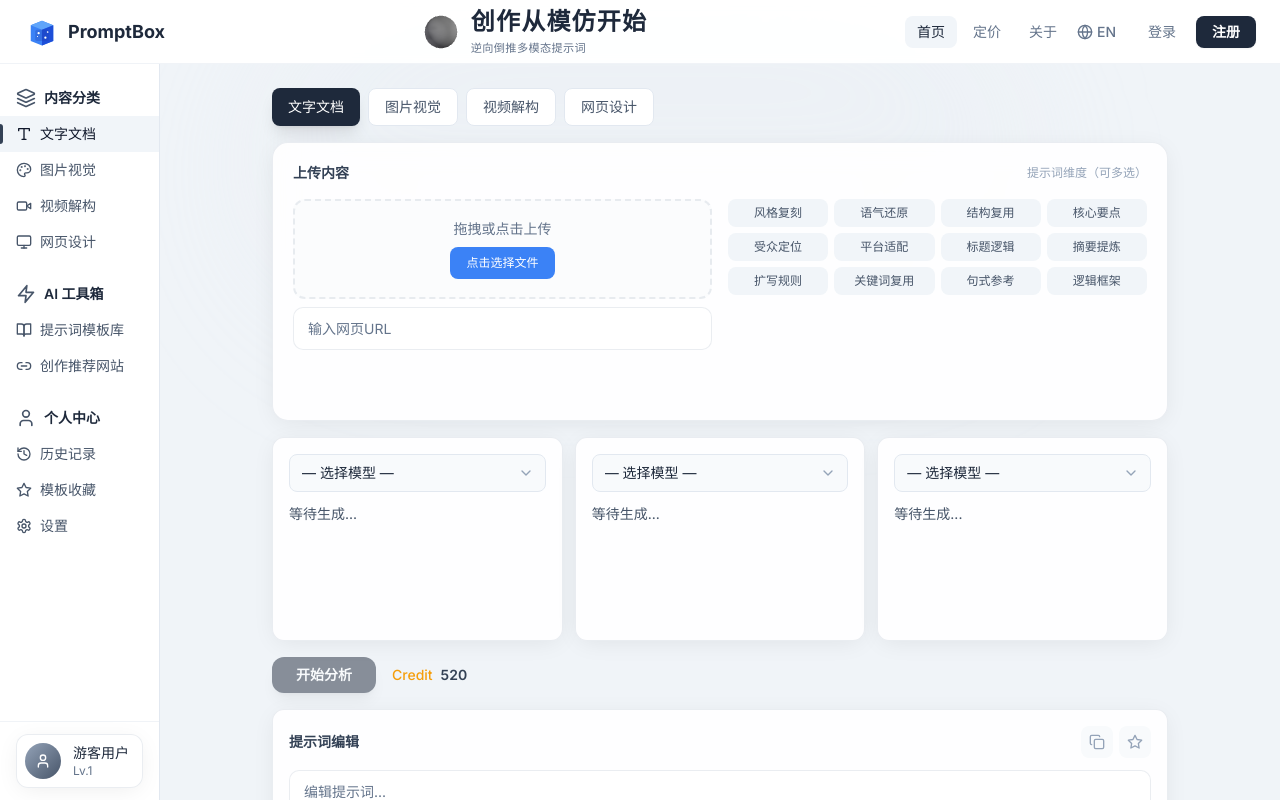
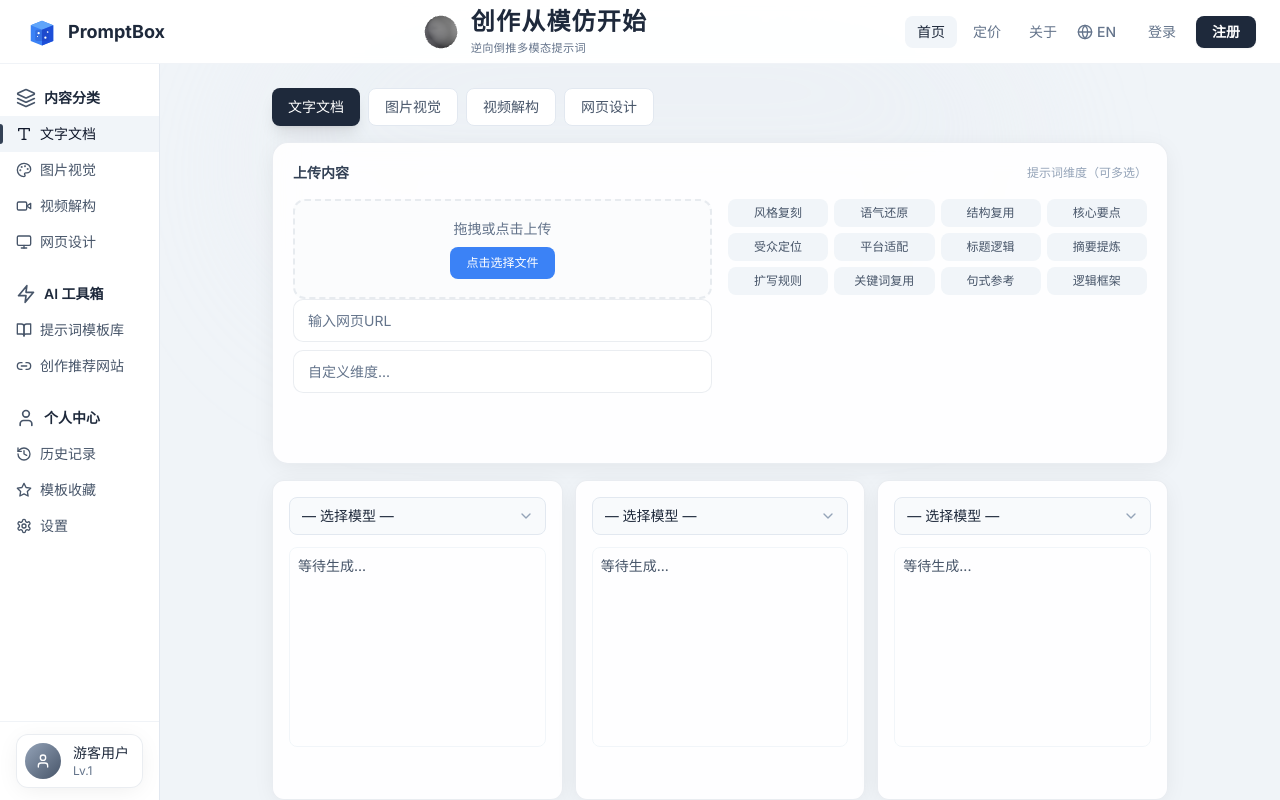
Before and after one commit to oxygen02/promptbox, a Next.js app: page / in a window 1280 px wide. Shown: the top 800 px of the page. Built offline with nearby package versions, Linux system fonts and the light colour scheme.

Commit message:
fix: Add custom dimension input, fix overflow, increase height

```diff
--- a/src/app/page.tsx
+++ b/src/app/page.tsx
@@ -562,7 +562,22 @@ ${promptContent}
                   点击选择文件
                 </button>
               </div>
-              <input type="text" placeholder="输入网页URL" value={uploadUrl} onChange={(e) => setUploadUrl(e.target.value)} className="input-field w-full py-2 text-sm mt-2" />
+              <input type="text" placeholder="输入网页URL" value={uploadUrl} onChange={(e) => setUploadUrl(e.target.value)} className="input-field w-full py-2 text-sm" />
+
+              {/* 自定义维度输入框 */}
+              <input
+                type="text"
+                placeholder="自定义维度..."
+                className="input-field w-full py-2 text-sm mt-2"
+                onKeyDown={(e) => {
+                  if (e.key === 'Enter' && e.currentTarget.value.trim()) {
+                    if (!selectedDimensions.includes(e.currentTarget.value.trim())) {
+                      setSelectedDimensions([...selectedDimensions, e.currentTarget.value.trim()]);
+                    }
+                    e.currentTarget.value = '';
+                  }
+                }}
+              />
 
               {/* 用空白占位使左侧高度与右侧维度区域对齐 */}
               <div className="h-[50px]"></div>
@@ -624,7 +639,7 @@ ${promptContent}
         <div className="grid grid-cols-3 gap-3 mb-4">
           {[0, 1, 2].map((index) => { const model = cardModels[index]; const prompt = cardPrompts[index]; const currentModels = getModelsForContentType(contentType);
           const modelInfo = currentModels.find((m) => m.key === model); return (
-            <div key={index} className="glass-card rounded-xl p-4">
+            <div key={index} className="glass-card rounded-xl p-4" style={{minHeight: '40vh'}}>
               <div className="relative">
                 <div className="relative">
                   <select
@@ -640,7 +655,7 @@ ${promptContent}
                   <ChevronDown className="absolute right-3 top-1/2 -translate-y-1/2 w-4 h-4 text-slate-400 pointer-events-none" />
                 </div>
               </div>
-              <div className="mt-3 h-[120px] overflow-y-auto text-sm text-slate-600 whitespace-pre-wrap">{prompt || t.waitingGenerate}</div>
+              <div className="mt-3 h-[25vh] overflow-y-auto text-sm text-slate-600 whitespace-pre-wrap border border-slate-100 rounded-lg p-2">{prompt || t.waitingGenerate}</div>
               {prompt && (<div className="flex items-center gap-1.5 mt-3 pt-3 border-t border-slate-100"><button onClick={() => handleShare(prompt)} className="p-1.5 hover:bg-slate-100 rounded-lg"><Share2 className="w-4 h-4 text-slate-400" /></button><button className="p-1.5 hover:bg-slate-100 rounded-lg"><Copy className="w-4 h-4 text-slate-400" /></button><button className="p-1.5 hover:bg-slate-100 rounded-lg"><Star className="w-4 h-4 text-slate-400" /></button></div>)}
             </div>
           );})}
```
